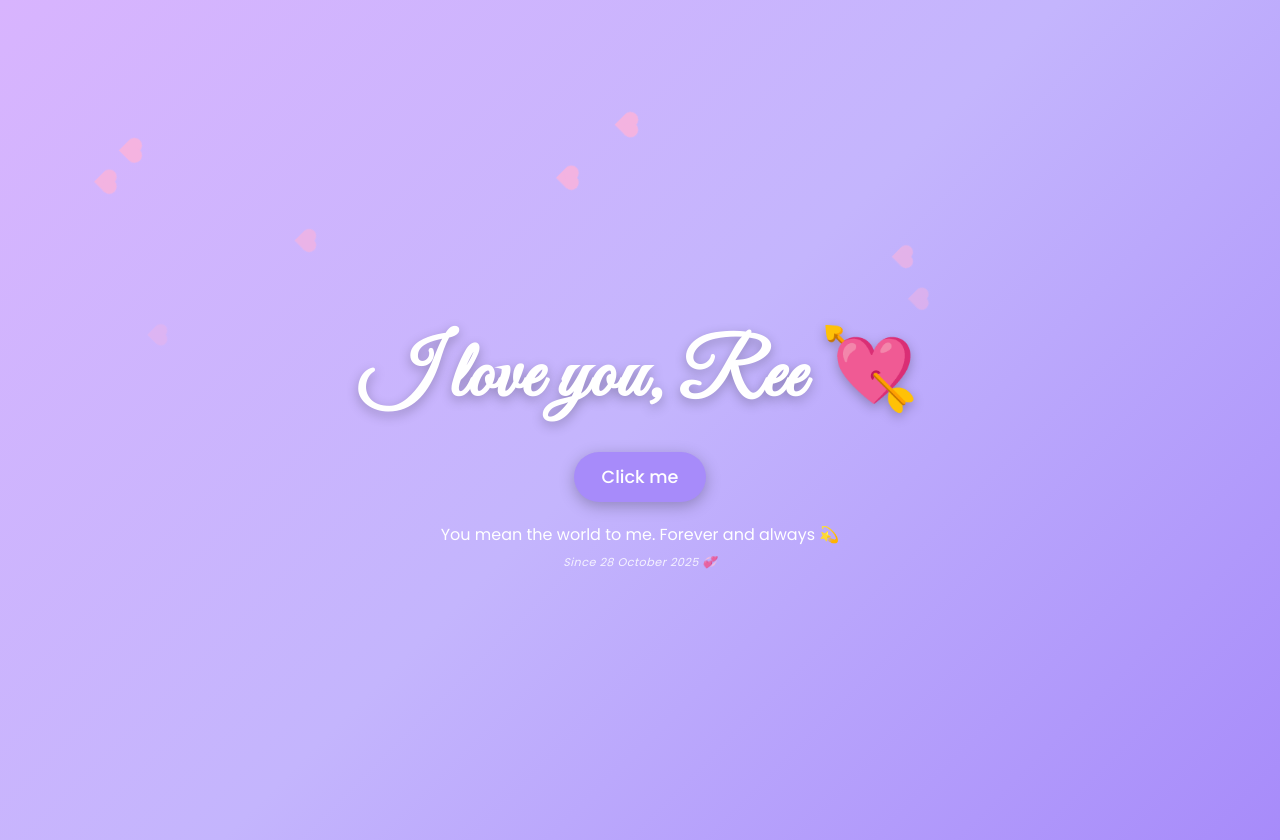
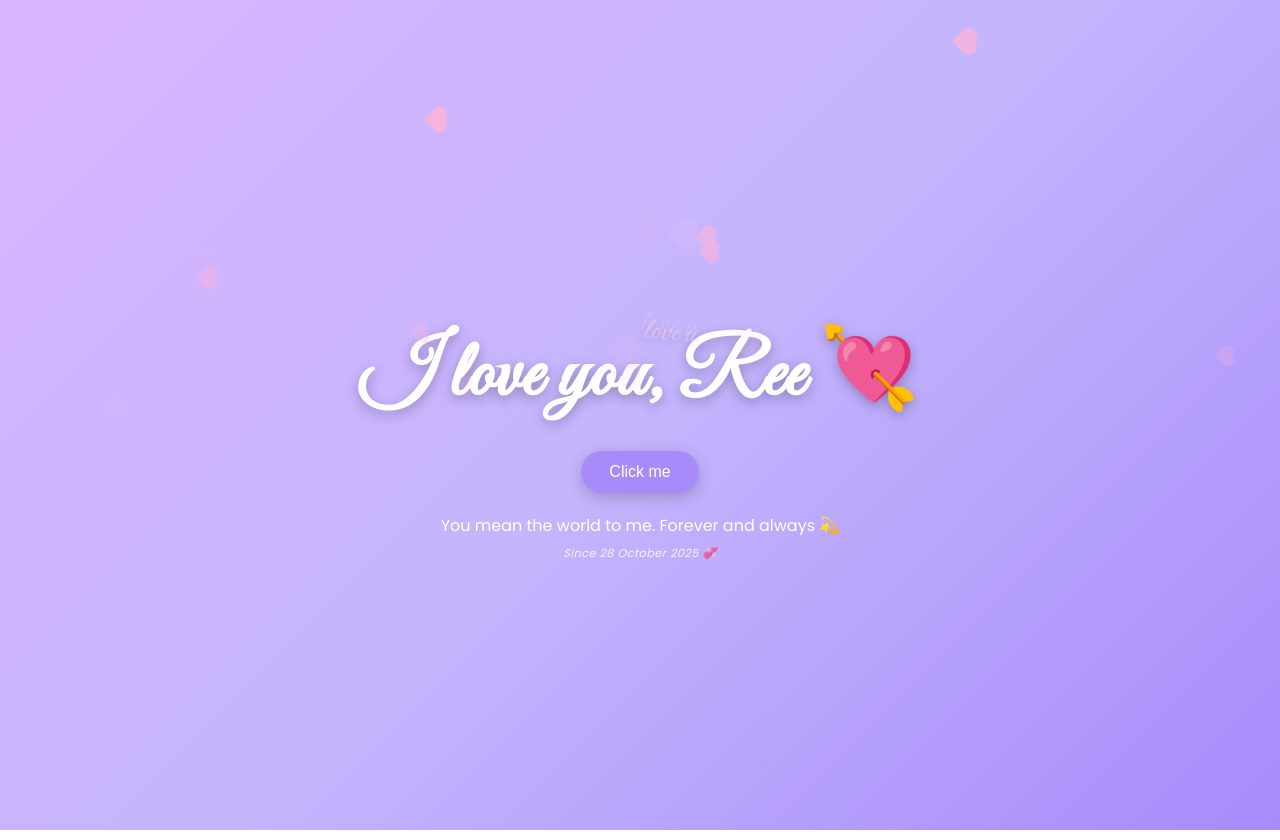
Before and after one commit to CheekyPanda23/Ree, a plain HTML site: page index.html in a window 1280 px wide. Both pictures are taken after a click on the button "Click me". Drawn offline with Linux system fonts and the light colour scheme.

Commit message:
Update Index

```diff
--- a/index.html
+++ b/index.html
@@ -5,14 +5,12 @@
     <meta charset="UTF-8" />
     <meta name="viewport" content="width=device-width, initial-scale=1.0" />
     <title>I Love You</title>
-    <link href="https://fonts.googleapis.com/css2?family=Great+Vibes&family=Poppins:wght@300;400;500&display=swap"
+    <link href="https://fonts.googleapis.com/css2?family=Poppins:wght@400;600&family=Great+Vibes&display=swap"
         rel="stylesheet">
-
     <style>
         body {
             margin: 0;
             height: 100vh;
-            padding: 20px;
             display: flex;
             flex-direction: column;
             justify-content: center;
@@ -21,6 +19,7 @@
             font-family: "Poppins", sans-serif;
             color: #fff;
             overflow: hidden;
+            padding: 15px;
             text-align: center;
         }
 
@@ -38,13 +37,11 @@
             border: none;
             color: white;
             padding: 12px 28px;
-            border-radius: 40px;
-            font-size: 1.1em;
+            border-radius: 30px;
+            font-size: 1em;
             cursor: pointer;
             transition: all 0.3s ease;
-            box-shadow: 0 4px 15px rgba(0, 0, 0, 0.25);
-            font-family: "Poppins", sans-serif;
-            font-weight: 500;
+            box-shadow: 0 4px 15px rgba(0, 0, 0, 0.2);
         }
 
         button:hover {
@@ -60,7 +57,6 @@
             line-height: 1.7;
             animation: fadeIn 1.5s ease-in-out;
         }
-
         .since {
             margin-top: 0.4em;
             font-size: 0.7em;
@@ -69,6 +65,7 @@
             letter-spacing: 0.5px;
             animation: fadeIn 2s ease-in-out;
         }
+
 
         @keyframes fadeIn {
             from {
@@ -82,6 +79,7 @@
             }
         }
 
+        /* Background floating hearts */
         .heart {
             position: absolute;
             width: 15px;
@@ -126,12 +124,79 @@
                 transform: translateY(-800px) rotate(45deg) scale(1.4);
             }
         }
+
+        /* Hearts that burst from button */
+        .burst-heart {
+            position: absolute;
+            width: 15px;
+            height: 15px;
+            background: var(--color, #f5b3e0);
+            transform: rotate(45deg);
+            opacity: 0;
+            animation: burst 3s ease-in forwards;
+        }
+
+        .burst-heart::before,
+        .burst-heart::after {
+            content: '';
+            position: absolute;
+            width: 15px;
+            height: 15px;
+            background: var(--color, #f5b3e0);
+            border-radius: 50%;
+        }
+
+        .burst-heart::before {
+            top: -7px;
+            left: 0;
+        }
+
+        .burst-heart::after {
+            left: 7px;
+            top: 0;
+        }
+
+        @keyframes burst {
+            0% {
+                opacity: 1;
+                transform: translate(0, 0) rotate(45deg) scale(0.8);
+            }
+
+            100% {
+                opacity: 0;
+                transform: translate(var(--xMove), var(--yMove)) rotate(45deg) scale(1.4);
+            }
+        }
+
+        /* Floating "I love you" text */
+        .love-text {
+            position: absolute;
+            font-family: "Great Vibes", cursive;
+            color: var(--color, #fff);
+            font-size: 1.8em;
+            text-shadow: 0 2px 8px rgba(0, 0, 0, 0.3);
+            opacity: 0;
+            animation: floatText 3s ease-in forwards;
+            pointer-events: none;
+        }
+
+        @keyframes floatText {
+            0% {
+                opacity: 1;
+                transform: translate(0, 0) rotate(0deg) scale(1);
+            }
+
+            100% {
+                opacity: 0;
+                transform: translate(var(--xTextMove), var(--yTextMove)) rotate(var(--rotate)) scale(1.2);
+            }
+        }
     </style>
 </head>
 
 <body>
     <h1>I love you, Ree 💘</h1>
-    <button onclick="showMessage()">Click me</button>
+    <button onclick="showLove(event)">Click me</button>
     <div class="message" id="msg">
         You mean the world to me. Forever and always 💫
         <div class="since">Since 28 October 2025 💞</div>
@@ -140,23 +205,57 @@
     <script>
         let messageShown = false;
 
-  function showMessage() {
+        function showLove(e) {
             const msg = document.getElementById('msg');
+            const btn = e.target;
+            const rect = btn.getBoundingClientRect();
+            const x = rect.left + rect.width / 2;
+            const y = rect.top + rect.height / 2;
 
-    // show message only first time
             if (!messageShown) {
                 msg.style.display = 'block';
                 messageShown = true;
             }
 
-    // create a burst of hearts on every click
-    for (let i = 0; i < 8; i++) {
-      setTimeout(createHeart, i * 150);
-    }
+            // Burst hearts
+            for (let i = 0; i < 6; i++) createBurstHeart(x, y);
+
+            // Floating love text
+            createLoveText(x, y);
         }
 
-  // floating hearts animation
-  function createHeart() {
+        function createBurstHeart(x, y) {
+            const heart = document.createElement('div');
+            heart.className = 'burst-heart';
+            heart.style.left = x + 'px';
+            heart.style.top = y + 'px';
+
+            const pastelColors = ['#f5b3e0', '#fbcfe8', '#e9d5ff', '#d8b4fe'];
+            heart.style.setProperty('--color', pastelColors[Math.floor(Math.random() * pastelColors.length)]);
+            heart.style.setProperty('--xMove', (Math.random() - 0.5) * 250 + 'px');
+            heart.style.setProperty('--yMove', - (150 + Math.random() * 200) + 'px');
+            document.body.appendChild(heart);
+            setTimeout(() => heart.remove(), 3000);
+        }
+
+        function createLoveText(x, y) {
+            const text = document.createElement('div');
+            text.className = 'love-text';
+            text.innerText = 'love u';
+            text.style.left = x + 'px';
+            text.style.top = y + 'px';
+
+            const pastelColors = ['#ffffff', '#fbcfe8', '#e9d5ff', '#d8b4fe'];
+            text.style.setProperty('--color', pastelColors[Math.floor(Math.random() * pastelColors.length)]);
+            text.style.setProperty('--xTextMove', (Math.random() - 0.5) * 250 + 'px');
+            text.style.setProperty('--yTextMove', - (200 + Math.random() * 100) + 'px');
+            text.style.setProperty('--rotate', (Math.random() - 0.5) * 30 + 'deg');
+            document.body.appendChild(text);
+            setTimeout(() => text.remove(), 3000);
+        }
+
+        // Continuous floating background hearts
+        function randomHearts() {
             const heart = document.createElement('div');
             heart.className = 'heart';
             heart.style.left = Math.random() * 100 + 'vw';
@@ -164,6 +263,27 @@
             document.body.appendChild(heart);
             setTimeout(() => heart.remove(), 6000);
         }
+        setInterval(randomHearts, 400);
+        function randomLoveTexts() {
+                const text = document.createElement('div');
+                text.className = 'love-text';
+                text.innerText = 'love u';
+
+                // Center of screen
+                text.style.left = '50vw';
+                text.style.top = '50vh';
+                text.style.transform = 'translate(-50%, -50%)';
+
+                const pastelColors = ['#ffffff', '#fbcfe8', '#e9d5ff', '#d8b4fe'];
+                text.style.setProperty('--color', pastelColors[Math.floor(Math.random() * pastelColors.length)]);
+                text.style.setProperty('--xTextMove', (Math.random() - 0.5) * 250 + 'px');
+                text.style.setProperty('--yTextMove', - (150 + Math.random() * 150) + 'px');
+                text.style.setProperty('--rotate', (Math.random() - 0.5) * 25 + 'deg');
+                document.body.appendChild(text);
+                setTimeout(() => text.remove(), 3000);
+            }
+
+            setInterval(randomLoveTexts, 3000);
     </script>
 </body>
 
```
Lines whose indentation alone changed are shown as unchanged.
